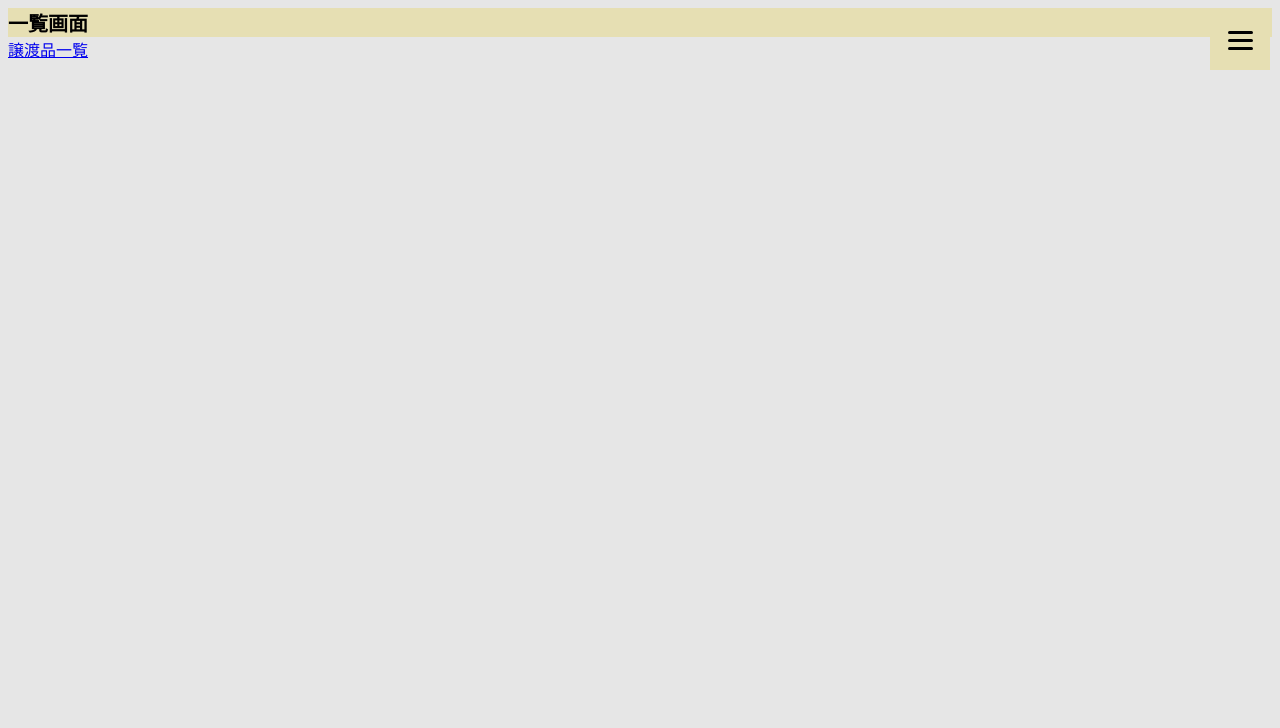
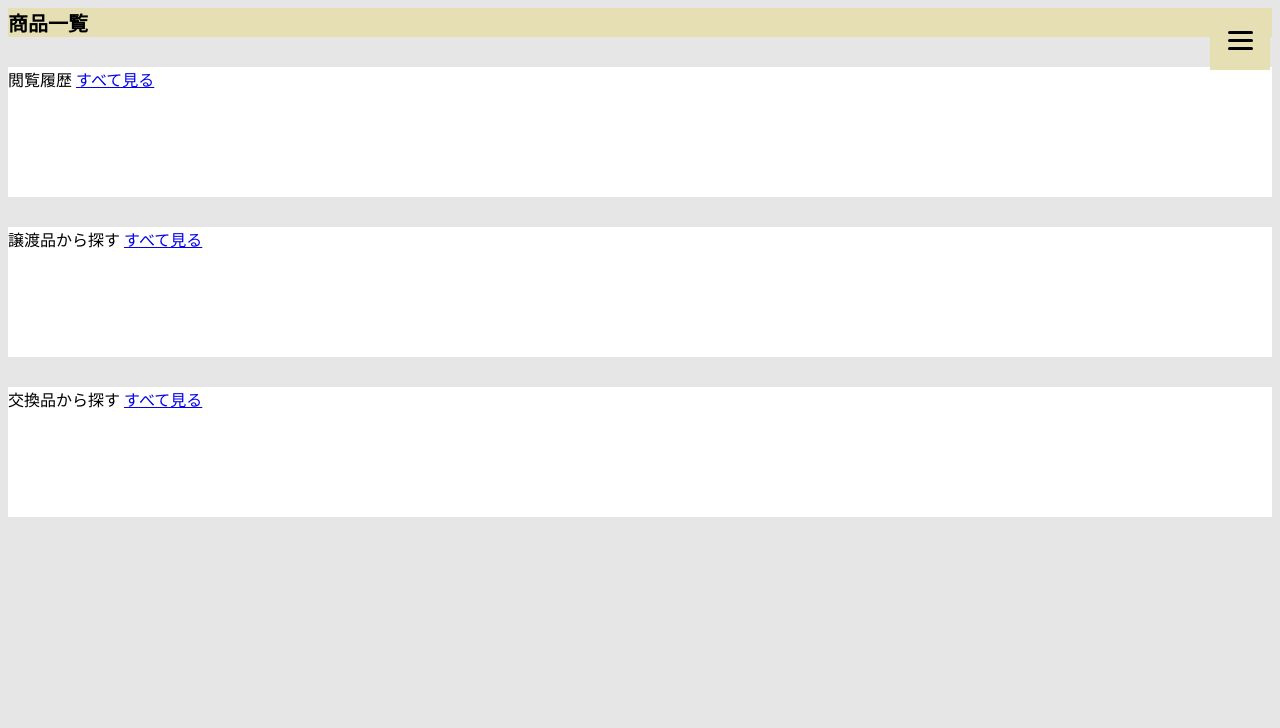
Before and after one commit to hcs-s3-2021-nakata/IGT, a website: page www/index.html in a window 1280 px wide. Shown: the top 728 px of the page. Drawn offline with Linux system fonts and the light colour scheme.

Commit message:
商品一覧にコンテナを適用　譲渡品一覧のヘッダーとフッターを商品一覧と同じ仕様に

```diff
--- a/www/index.html
+++ b/www/index.html
@@ -18,7 +18,7 @@
     <header class="site-header">
       <div class="wrapper site-header__wrapper">
         <nav class="nav">
-          <input class="hidden" type="checkbox" id="menu-btn-check"><span class="center">一覧画面</span>
+          <input class="hidden" type="checkbox" id="menu-btn-check"><span class="center">商品一覧</span>
         <label for="menu-btn-check" class="menu-btn"><span></span></label>
         <div class="menu-content">
           <ul>
@@ -31,7 +31,19 @@
       </div>
     </header>
     <!-- Header End -->
-    <a href="giveList.html">譲渡品一覧</a></li>
+    <div class="container" id="item_box">
+      <a>閲覧履歴</a>
+      <a href="#">すべて見る</a>
+    </div>
+    <div class="container" id="item_box">
+      <a>譲渡品から探す</a>
+      <a href="giveList.html">すべて見る</a>
+    </div>
+    <div class="container" id="item_box">
+      <a>交換品から探す</a>
+      <a href="#">すべて見る</a>
+    </div>
+
     <!-- Footer Start -->
     <ul class="bottom-menu">
     <li>
```
Also changed, not shown: www/giveList.html (+3 -2 lines).
